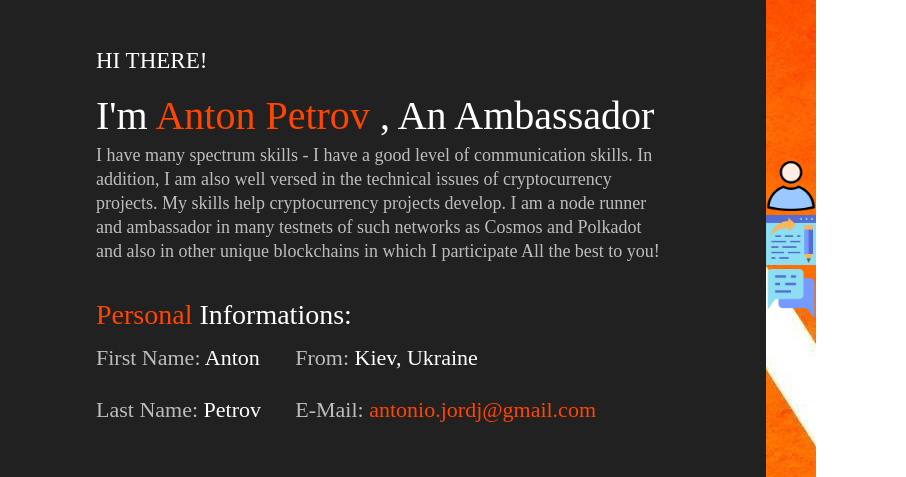
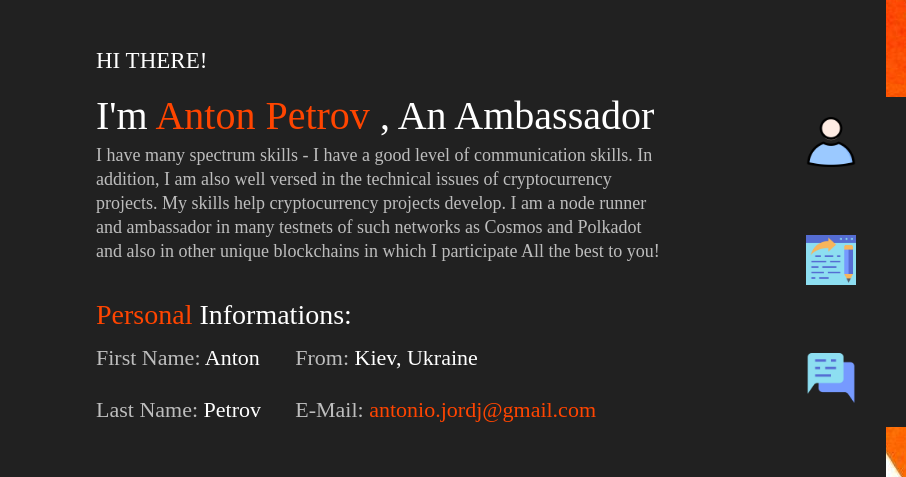
Before and after one commit to vstetsiuk/about, a plain HTML site: page index.html in a window 1280 px wide. Shown: the part 188-665 px from the top of the page, 584-1490 px from the left, 906 px wide, since content can reach past the window. Drawn offline with Linux system fonts and the light colour scheme.

Commit message:
Update style.css

```diff
--- a/css/style.css
+++ b/css/style.css
@@ -114,7 +114,7 @@ body {
 .main__info__title__text__2 {
   padding-top: 30px; }
 
-.img__button__img {
+.img__button {
   display: flex;
   justify-content: space-between;
   flex-direction: column;
@@ -122,9 +122,9 @@ body {
   width: 140px;
   background-color: #212121;
   padding: 20px 40px;
-  margin-top: 320px; }
+  margin-top: 120px; }
 
-.main__nav__nav {
+.main__nav {
   background-color: #212121;
   height: 530px;
   width: 120px;
```
